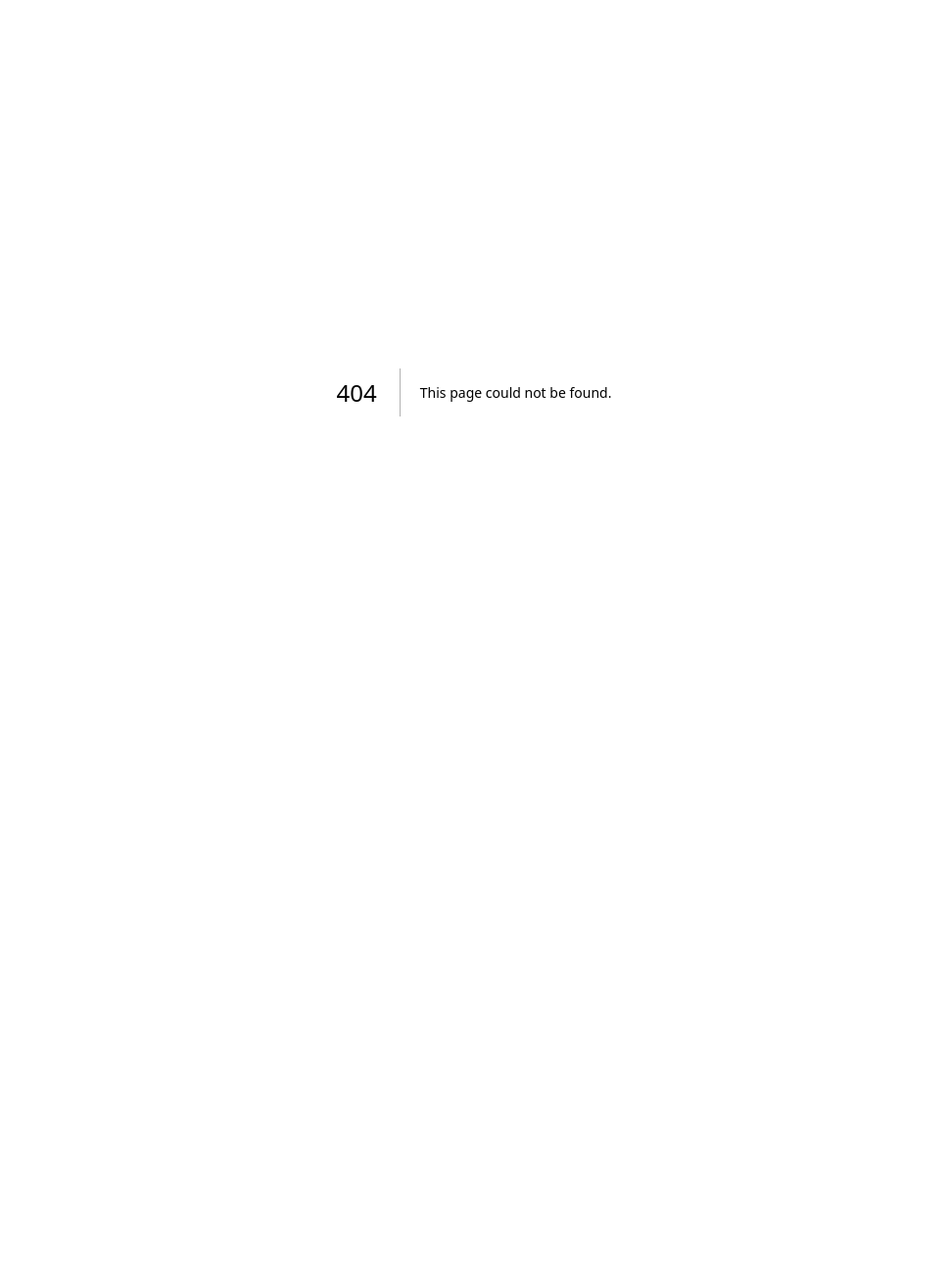
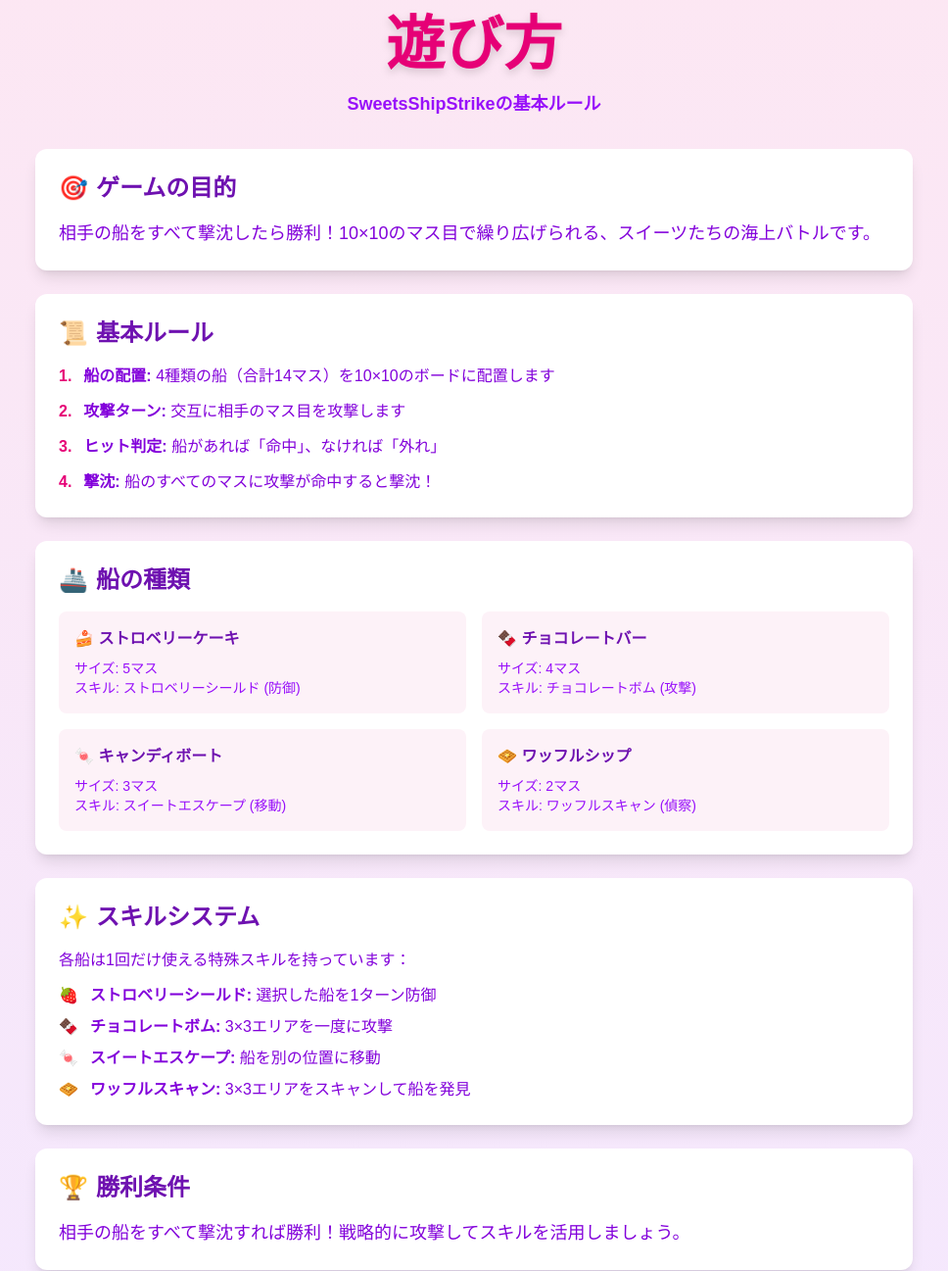
Before and after one commit to Nakako0281/SweetsShipStrike, a Next.js app: page /tutorial in a window 1280 px wide. Before the commit this address had no page. Shown: the top 1297 px of the page at 98% size, without its empty margins (156-1124 px from the left). Before the commit the page ends 800 px from the top, so only its background shows below. Built offline with nearby package versions, Linux system fonts and the light colour scheme.

Commit message:
feat: チュートリアル/遊び方画面を実装
- ゲームの基本ルールを説明
- 船の種類とスキルシステムの説明
- 攻略のコツを追加
- タイトル画面に遊び方ボタン追加
- Framer Motionアニメーション

```diff
--- a/src/app/page.tsx
+++ b/src/app/page.tsx
@@ -47,6 +47,11 @@
     setIsSettingsOpen(true);
   };
 
+  const handleTutorial = () => {
+    playSE('button');
+    router.push('/tutorial');
+  };
+
   return (
     <div className="min-h-screen flex flex-col items-center justify-center bg-gradient-to-b from-pink-100 to-purple-100 p-4">
       {/* タイトルロゴ */}
@@ -68,7 +73,11 @@
           スタート
         </Button>
 
-        <Button onClick={handleSettings} size="lg" variant="secondary">
+        <Button onClick={handleTutorial} size="lg" variant="secondary">
+          遊び方
+        </Button>
+
+        <Button onClick={handleSettings} size="lg" variant="ghost">
           設定
         </Button>
 
--- /dev/null
+++ b/src/app/tutorial/page.tsx
@@ -0,0 +1,185 @@
+'use client';
+
+import React from 'react';
+import { useRouter } from 'next/navigation';
+import { motion } from 'framer-motion';
+import Button from '@/components/ui/Button';
+
+/**
+ * チュートリアル/遊び方画面
+ * ゲームの基本ルールと操作方法を説明
+ */
+export default function TutorialPage() {
+  const router = useRouter();
+
+  return (
+    <div className="min-h-screen bg-gradient-to-b from-pink-100 to-purple-100 p-4">
+      <div className="max-w-4xl mx-auto">
+        {/* ヘッダー */}
+        <motion.div
+          initial={{ opacity: 0, y: -20 }}
+          animate={{ opacity: 1, y: 0 }}
+          className="text-center mb-8"
+        >
+          <h1 className="text-4xl md:text-6xl font-bold text-pink-600 mb-4 drop-shadow-lg">
+            遊び方
+          </h1>
+          <p className="text-lg text-purple-600 font-semibold">
+            SweetsShipStrikeの基本ルール
+          </p>
+        </motion.div>
+
+        {/* コンテンツ */}
+        <motion.div
+          initial={{ opacity: 0 }}
+          animate={{ opacity: 1 }}
+          transition={{ delay: 0.2 }}
+          className="space-y-6"
+        >
+          {/* ゲームの目的 */}
+          <div className="bg-white rounded-xl shadow-lg p-6">
+            <h2 className="text-2xl font-bold text-purple-800 mb-4 flex items-center gap-2">
+              <span>🎯</span> ゲームの目的
+            </h2>
+            <p className="text-purple-700 text-lg">
+              相手の船をすべて撃沈したら勝利！10×10のマス目で繰り広げられる、スイーツたちの海上バトルです。
+            </p>
+          </div>
+
+          {/* 基本ルール */}
+          <div className="bg-white rounded-xl shadow-lg p-6">
+            <h2 className="text-2xl font-bold text-purple-800 mb-4 flex items-center gap-2">
+              <span>📜</span> 基本ルール
+            </h2>
+            <div className="space-y-3 text-purple-700">
+              <div className="flex gap-3">
+                <span className="font-bold text-pink-600">1.</span>
+                <p>
+                  <strong>船の配置:</strong> 4種類の船（合計14マス）を10×10のボードに配置します
+                </p>
+              </div>
+              <div className="flex gap-3">
+                <span className="font-bold text-pink-600">2.</span>
+                <p>
+                  <strong>攻撃ターン:</strong> 交互に相手のマス目を攻撃します
+                </p>
+              </div>
+              <div className="flex gap-3">
+                <span className="font-bold text-pink-600">3.</span>
+                <p>
+                  <strong>ヒット判定:</strong> 船があれば「命中」、なければ「外れ」
+                </p>
+              </div>
+              <div className="flex gap-3">
+                <span className="font-bold text-pink-600">4.</span>
+                <p>
+                  <strong>撃沈:</strong> 船のすべてのマスに攻撃が命中すると撃沈！
+                </p>
+              </div>
+            </div>
+          </div>
+
+          {/* 船の種類 */}
+          <div className="bg-white rounded-xl shadow-lg p-6">
+            <h2 className="text-2xl font-bold text-purple-800 mb-4 flex items-center gap-2">
+              <span>🚢</span> 船の種類
+            </h2>
+            <div className="grid grid-cols-1 md:grid-cols-2 gap-4">
+              <div className="p-4 bg-pink-50 rounded-lg">
+                <h3 className="font-bold text-purple-800 mb-2">🍰 ストロベリーケーキ</h3>
+                <p className="text-sm text-purple-600">サイズ: 5マス</p>
+                <p className="text-sm text-purple-600">スキル: ストロベリーシールド (防御)</p>
+              </div>
+              <div className="p-4 bg-pink-50 rounded-lg">
+                <h3 className="font-bold text-purple-800 mb-2">🍫 チョコレートバー</h3>
+                <p className="text-sm text-purple-600">サイズ: 4マス</p>
+                <p className="text-sm text-purple-600">スキル: チョコレートボム (攻撃)</p>
+              </div>
+              <div className="p-4 bg-pink-50 rounded-lg">
+                <h3 className="font-bold text-purple-800 mb-2">🍬 キャンディボート</h3>
+                <p className="text-sm text-purple-600">サイズ: 3マス</p>
+                <p className="text-sm text-purple-600">スキル: スイートエスケープ (移動)</p>
+              </div>
+              <div className="p-4 bg-pink-50 rounded-lg">
+                <h3 className="font-bold text-purple-800 mb-2">🧇 ワッフルシップ</h3>
+                <p className="text-sm text-purple-600">サイズ: 2マス</p>
+                <p className="text-sm text-purple-600">スキル: ワッフルスキャン (偵察)</p>
+              </div>
+            </div>
+          </div>
+
+          {/* スキルシステム */}
+          <div className="bg-white rounded-xl shadow-lg p-6">
+            <h2 className="text-2xl font-bold text-purple-800 mb-4 flex items-center gap-2">
+              <span>✨</span> スキルシステム
+            </h2>
+            <p className="text-purple-700 mb-3">
+              各船は1回だけ使える特殊スキルを持っています：
+            </p>
+            <div className="space-y-2 text-purple-700">
+              <div className="flex gap-3">
+                <span>🍓</span>
+                <p>
+                  <strong>ストロベリーシールド:</strong> 選択した船を1ターン防御
+                </p>
+              </div>
+              <div className="flex gap-3">
+                <span>🍫</span>
+                <p>
+                  <strong>チョコレートボム:</strong> 3×3エリアを一度に攻撃
+                </p>
+              </div>
+              <div className="flex gap-3">
+                <span>🍬</span>
+                <p>
+                  <strong>スイートエスケープ:</strong> 船を別の位置に移動
+                </p>
+              </div>
+              <div className="flex gap-3">
+                <span>🧇</span>
+                <p>
+                  <strong>ワッフルスキャン:</strong> 3×3エリアをスキャンして船を発見
+                </p>
+              </div>
+            </div>
+          </div>
+
+          {/* 勝利条件 */}
+          <div className="bg-white rounded-xl shadow-lg p-6">
+            <h2 className="text-2xl font-bold text-purple-800 mb-4 flex items-center gap-2">
+              <span>🏆</span> 勝利条件
+            </h2>
+            <p className="text-purple-700 text-lg">
+              相手の船をすべて撃沈すれば勝利！戦略的に攻撃してスキルを活用しましょう。
+            </p>
+          </div>
+
+          {/* Tips */}
+          <div className="bg-gradient-to-r from-pink-50 to-purple-50 rounded-xl shadow-lg p-6 border-2 border-pink-200">
+            <h2 className="text-2xl font-bold text-purple-800 mb-4 flex items-center gap-2">
+              <span>💡</span> 攻略のコツ
+            </h2>
+            <ul className="space-y-2 text-purple-700 list-disc list-inside">
+              <li>端や角を狙うより、中央付近を狙うと効率的</li>
+              <li>船を撃沈したら、その周辺を集中的に攻撃</li>
+              <li>スキルは温存せず、有利な状況で積極的に使用</li>
+              <li>自分の船は広く分散させると見つかりにくい</li>
+            </ul>
+          </div>
+        </motion.div>
+
+        {/* 戻るボタン */}
+        <motion.div
+          initial={{ opacity: 0 }}
+          animate={{ opacity: 1 }}
+          transition={{ delay: 0.4 }}
+          className="mt-8 text-center"
+        >
+          <Button onClick={() => router.push('/')} variant="primary" size="lg">
+            タイトルへ戻る
+          </Button>
+        </motion.div>
+      </div>
+    </div>
+  );
+}
```
